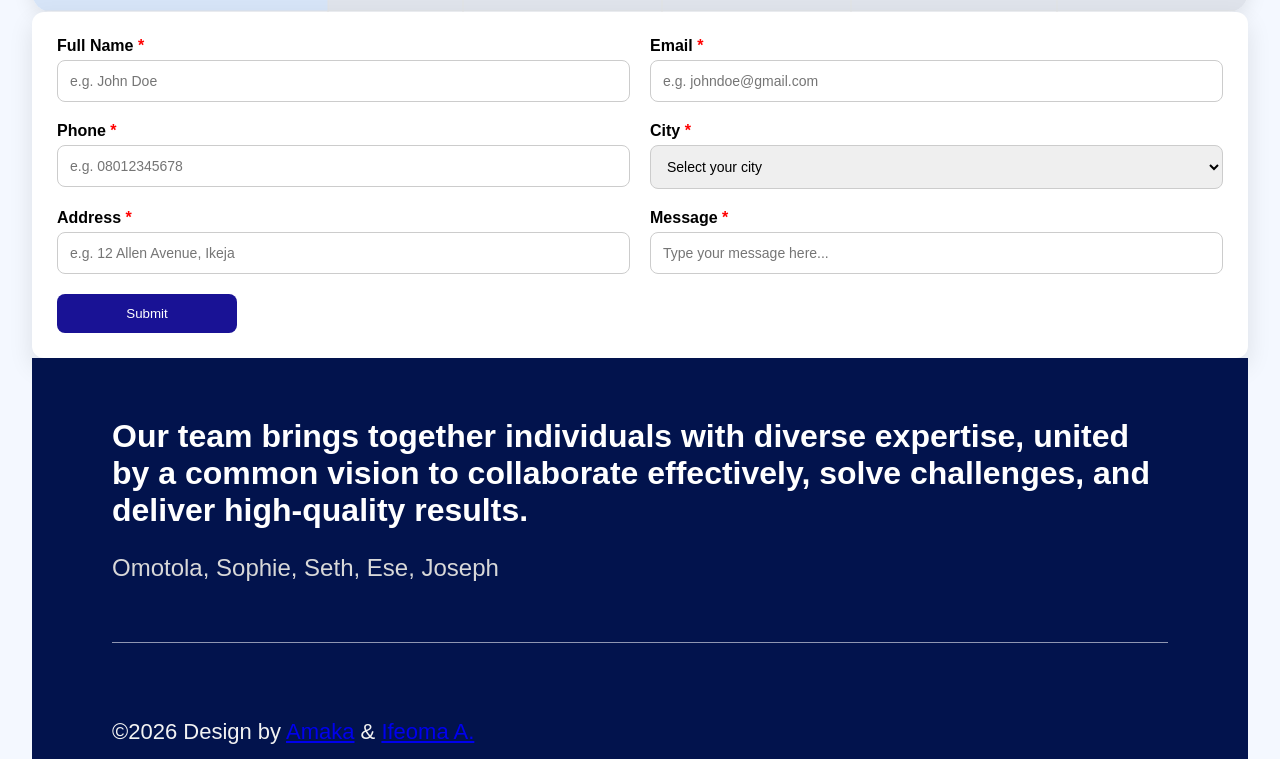
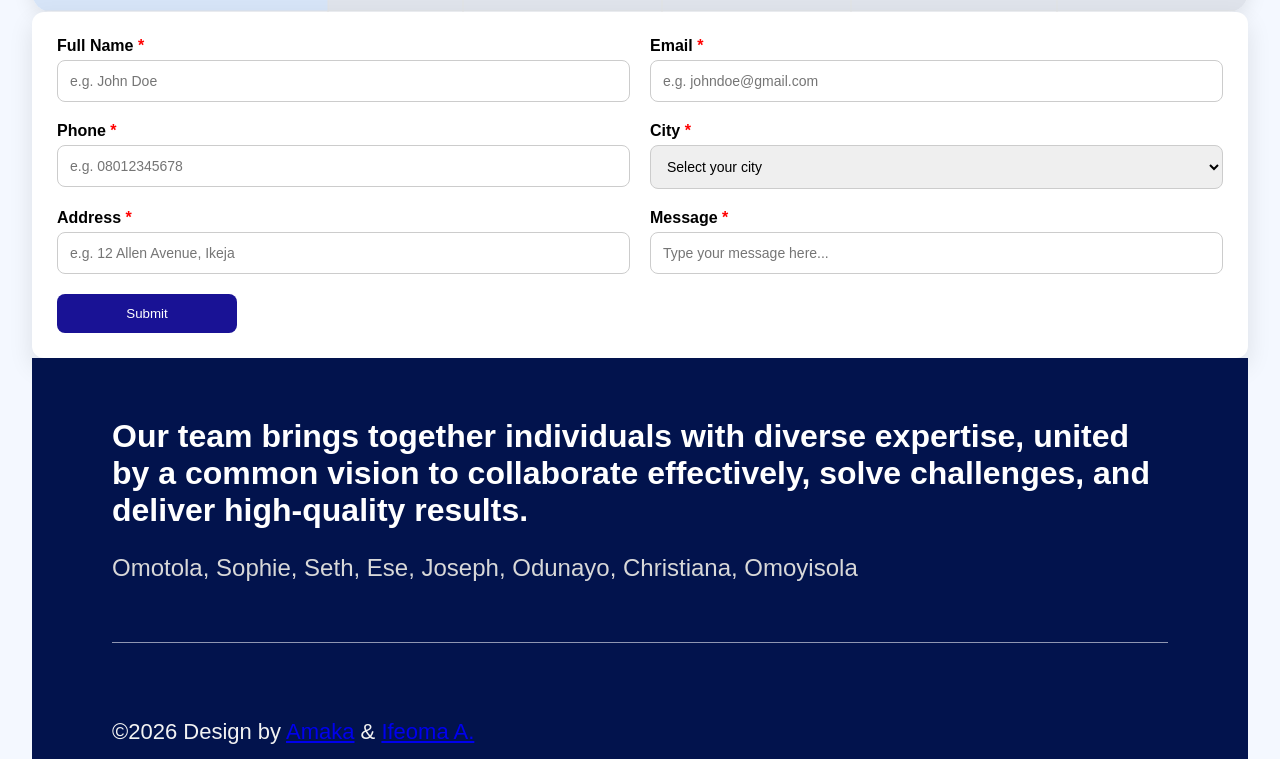
Before and after one commit to Pempixel-Web/capstone-project-group-14, a React (Create React App) app: page / in a window 1280 px wide. Shown: the part 2014-2773 px from the top of the page. Built offline with nearby package versions, Linux system fonts and the light colour scheme.

Commit message:
Merge branch 'main' of https://github.com/Pempixel-Web/capstone-project-group-14 into video-section

```diff
--- a/src/components/Footer.css
+++ b/src/components/Footer.css
@@ -49,6 +49,10 @@
   font-weight:600;
 }
 
+h2{
+  font-family: 'Poppins', sans-serif;
+}
+
 /* Responsive Design */
 @media(max-width:768px){
   .site-footer{
--- a/src/components/Footer.jsx
+++ b/src/components/Footer.jsx
@@ -8,7 +8,7 @@ export default function Footer() {
         <div className="about-section">
           <h2>Our team brings together individuals with diverse expertise, united by a common vision to collaborate effectively, solve challenges, and deliver high-quality results. </h2>
           <p></p>
-          <p>Omotola, Sophie, Seth, Ese, Joseph </p>
+          <p>Omotola, Sophie, Seth, Ese, Joseph, Odunayo, Christiana, Omoyisola </p>
 
         </div>
 
```
